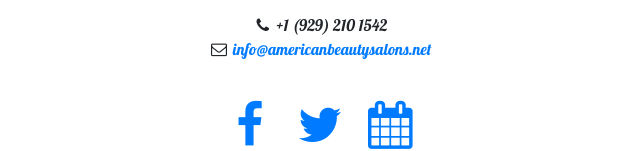
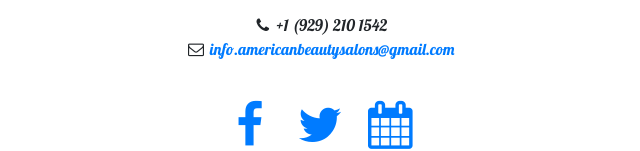
Before and after one commit to vobos2/FinalSalon, a website with bundled scripts: page index.html in a window 1280 px wide. Shown: the part 2631-2782 px from the top of the page, without its empty margins (320-960 px from the left). Built offline with nearby package versions, Linux system fonts and the light colour scheme.

Commit message:
temp email added

```diff
--- a/index.html
+++ b/index.html
@@ -252,7 +252,7 @@
                     </li>
                     <li>
                         <i class="fa fa-envelope-o fa-fw"></i>
-                        <a href="mailto:info@americanbeautysalons.net">info@americanbeautysalons.net</a>
+                        <a href="mailto:info.americanbeautysalons@gmail.com">info.americanbeautysalons@gmail.com</a>
                     </li>
                 </ul>
                 <br>
```
